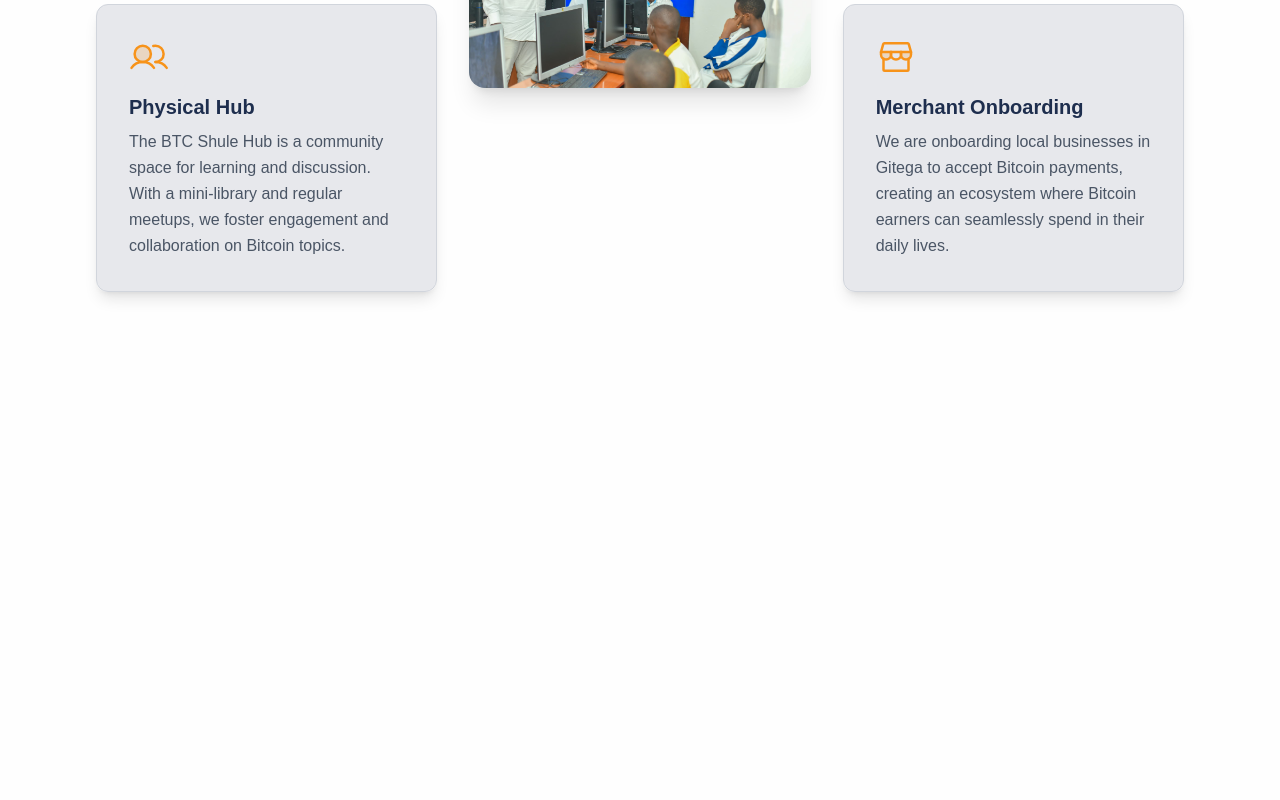
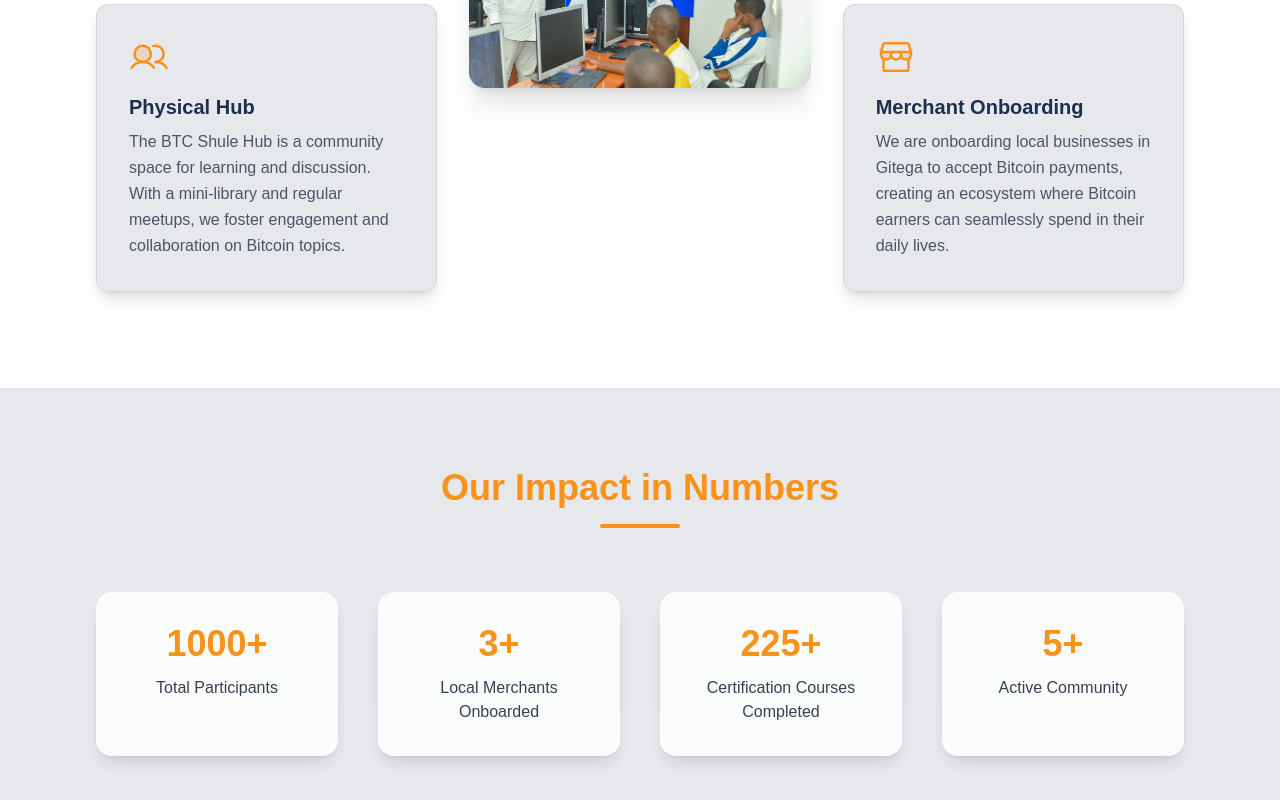
Before and after one commit to BTC-Shule/btc_shule_website, a Next.js app: page / in a window 1280 px wide. Shown: the part 2597-3397 px from the top of the page. Before the commit the page ends 2985 px from the top, so only its background shows below. Built offline with nearby package versions, Linux system fonts and the light colour scheme.

Commit message:
feat: add statistics section

```diff
--- a/src/app/page.tsx
+++ b/src/app/page.tsx
@@ -2,6 +2,7 @@ import Hero from "@/components/Hero";
 import Navbar from "@/components/Navbar";
 import AboutUs from "@/components/AboutUs";
 import Services from "@/components/Services";
+import Statistics from "@/components/Stats";
 
 export default function Home() {
   return (
@@ -11,6 +12,7 @@ export default function Home() {
         <Hero />
         <AboutUs />
         <Services />
+        <Statistics />
       </main>
     </>
   );
--- a/src/components/Navbar.tsx
+++ b/src/components/Navbar.tsx
@@ -38,16 +38,15 @@ export default function Navbar() {
       setHasBounced(false);
     }
 
-      if (currentScroll > lastScroll && currentScroll > 0) {
-        if (!hasBounced) {
+    if (currentScroll > lastScroll && currentScroll > 0 && !hasBounced) {
       setShowNavbar(false);
 
       if (timeout) clearTimeout(timeout);
       timeout = setTimeout(() => {
         setShowNavbar(true);
         setTriggerBounce((n) => n + 1);
+        setHasBounced(true);
       }, 100);
-        }
     } else {
       if (!showNavbar) setShowNavbar(true);
     }
@@ -61,6 +60,7 @@ export default function Navbar() {
     if (timeout) clearTimeout(timeout);
   };
 }, [showNavbar, hasBounced]);
+
 
   return (
     <nav className="fixed w-full z-50">
--- /dev/null
+++ b/src/components/Stats.tsx
@@ -0,0 +1,50 @@
+"use client";
+import { motion } from "framer-motion";
+
+export default function Statistics() {
+  const stats = [
+    { value: "1000+", label: "Total Participants" },
+    { value: "3+", label: "Local Merchants Onboarded" },
+    { value: "225+", label: "Certification Courses Completed" },
+    { value: "5+", label: "Active Community" },
+  ];
+
+  return (
+    <section className="relative bg-secondary-light/10 py-20">
+      <div className="max-w-6xl mx-auto px-4 sm:px-6 lg:px-8">
+        {/* Heading */}
+        <motion.div
+          initial={{ opacity: 0, y: -30 }}
+          whileInView={{ opacity: 1, y: 0 }}
+          viewport={{ once: true }}
+          transition={{ duration: 1, ease: "easeOut" }}
+          className="text-center mb-16"
+        >
+          <h2 className="text-3xl sm:text-4xl font-extrabold text-primary">
+            Our Impact in Numbers
+          </h2>
+          <div className="mt-4 mx-auto w-20 h-1 bg-primary rounded-full"></div>
+        </motion.div>
+
+        {/* Stats Grid */}
+        <div className="grid grid-cols-1 sm:grid-cols-2 lg:grid-cols-4 gap-10 text-center">
+          {stats.map((stat, index) => (
+            <motion.div
+              key={index}
+              initial={{ opacity: 0, scale: 0.8 }}
+              whileInView={{ opacity: 1, scale: 1 }}
+              viewport={{ once: true }}
+              transition={{ duration: 0.8, delay: index * 0.2 }}
+              className="bg-white/80 backdrop-blur-md rounded-2xl shadow-lg p-8 hover:shadow-2xl transition"
+            >
+              <h3 className="text-4xl font-extrabold text-primary mb-3">
+                {stat.value}
+              </h3>
+              <p className="text-gray-700 font-medium">{stat.label}</p>
+            </motion.div>
+          ))}
+        </div>
+      </div>
+    </section>
+  );
+}
```
Lines whose indentation alone changed are shown as unchanged.
